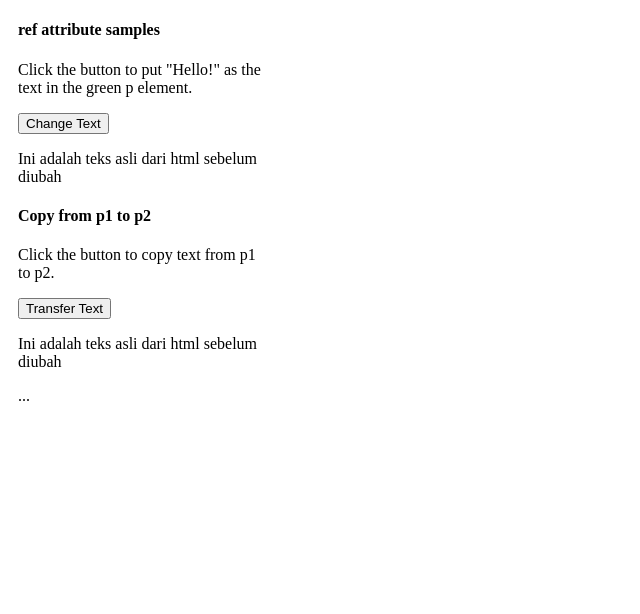
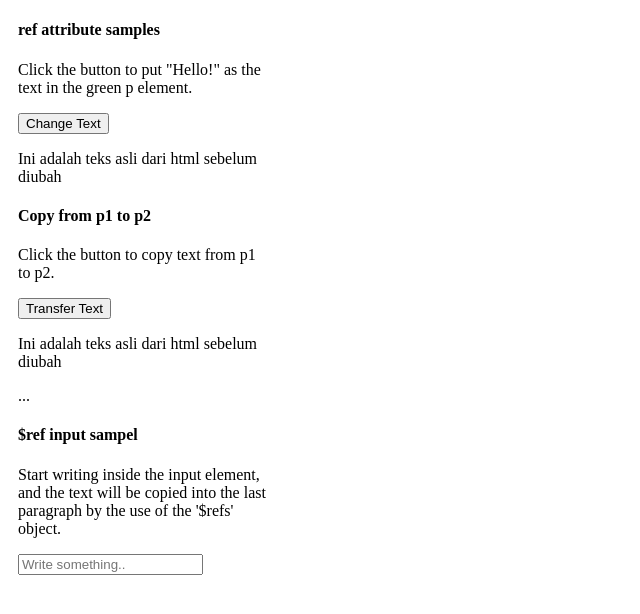
Before and after one commit to erymn/learn-vujs-w3s, a Vue app in the folder ScaleUp/firstsfc/: page / in a window 1280 px wide. Shown: the top 614 px of the page, without its empty margins (0-640 px from the left). Built offline with nearby package versions, Linux system fonts and the light colour scheme.

Commit message:
Get The Input Value from '$refs'

```diff
--- a/ScaleUp/firstsfc/src/App8.vue
+++ b/ScaleUp/firstsfc/src/App8.vue
@@ -1,4 +1,5 @@
 <template>
     <ref-sample-01></ref-sample-01>
     <ref-sample-02></ref-sample-02>
+    <ref-input></ref-input>
 </template>
--- /dev/null
+++ b/ScaleUp/firstsfc/src/components/refattr/refInput.vue
@@ -0,0 +1,17 @@
+<template>
+    <h4>$ref input sampel</h4>
+    <p>Start writing inside the input element, and the text will be copied into the last paragraph by the use of the
+        '$refs' object.</p>
+    <input ref="inputEl" @input="getRefs" placeholder="Write something..">
+    <p ref="pEl"></p>
+</template>
+
+<script>
+export default {
+    methods: {
+        getRefs() {
+            this.$refs.pEl.innerHTML = this.$refs.inputEl.value;
+        }
+    }
+}
+</script>
--- a/ScaleUp/firstsfc/src/main.js
+++ b/ScaleUp/firstsfc/src/main.js
@@ -29,6 +29,7 @@ import UsingAxiosLib from "./components/httpcomp/UsingAxiosLib.vue";
 import App8 from "./App8.vue";
 import refsample01 from "./components/refattr/refsample01.vue";
 import refsample02 from "./components/refattr/refsample02.vue";
+import RefInput from "./components/refattr/refInput.vue";
 
 // const app = createApp(App)
 // app.component('food-item', FoodItem)
@@ -87,6 +88,7 @@ import refsample02 from "./components/refattr/refsample02.vue";
 const app8 = createApp(App8)
 app8.component('ref-sample-01', refsample01)
 app8.component('ref-sample-02', refsample02)
+app8.component('ref-input', RefInput)
 app8.mount('#app')
 //--------Ref Attributes---------
 
```
